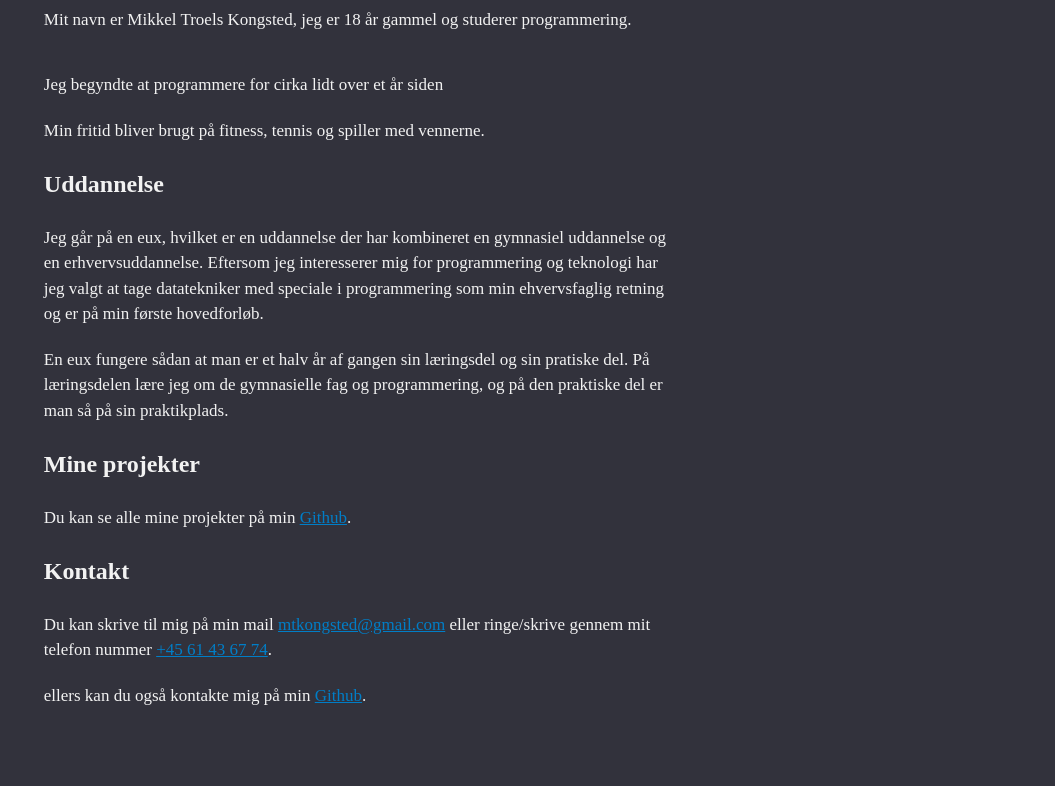
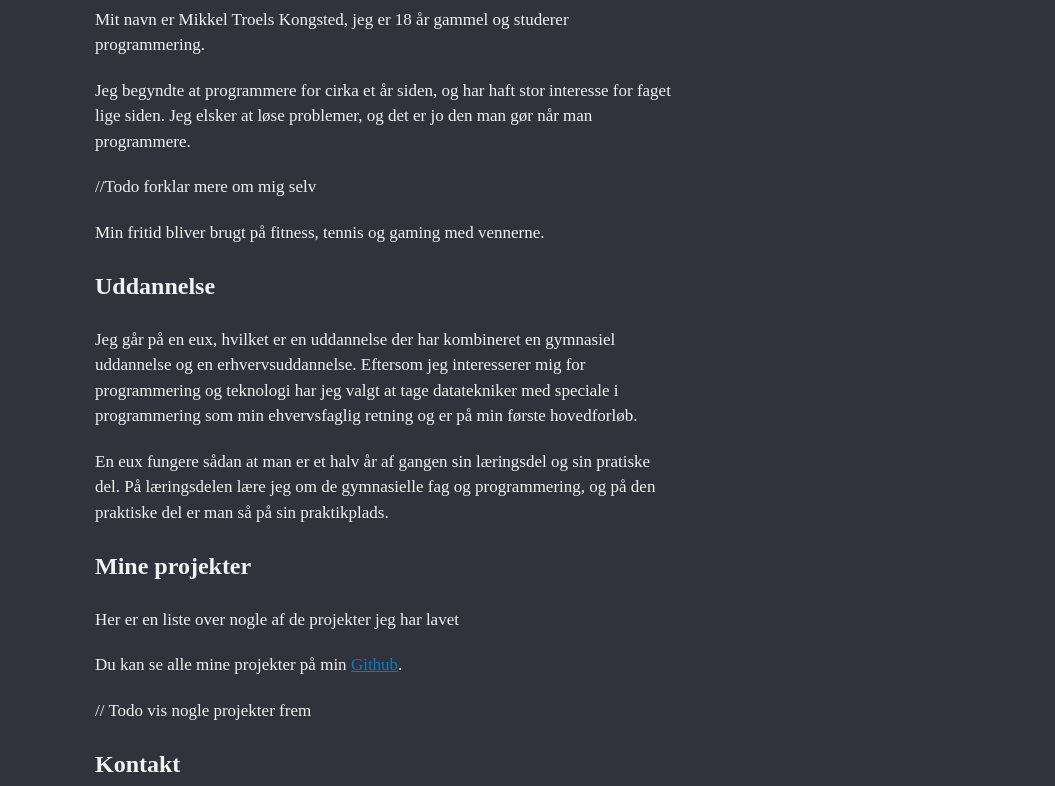
Before and after one commit to mtkonge/personal-page, a plain HTML site: page index.html in a window 1280 px wide. Shown: the part 125-911 px from the top of the page, without its empty margins (225-1280 px from the left). Before the commit the page ends 843 px from the top, so only its background shows below. Drawn offline with Linux system fonts and the light colour scheme.

Commit message:
wrote a few more lines

```diff
--- a/index.html
+++ b/index.html
@@ -25,13 +25,13 @@
             Mit navn er Mikkel Troels Kongsted, jeg er 18 år gammel og studerer programmering.
         </p>
         <p>
-
+            Jeg begyndte at programmere for cirka et år siden, og har haft stor interesse for faget lige siden. Jeg elsker at løse problemer, og det er jo den man gør når man programmere.
         </p>
         <p>
-            Jeg begyndte at programmere for cirka lidt over et år siden
+            //Todo forklar mere om mig selv
         </p>
         <p>
-            Min fritid bliver brugt på fitness, tennis og spiller med vennerne.
+            Min fritid bliver brugt på fitness, tennis og gaming med vennerne.
         </p>
         <h2>Uddannelse</h2>
         <p>
@@ -42,9 +42,15 @@
         </p>
         <h2>Mine projekter</h2>
         <p>
+            Her er en liste over nogle af de projekter jeg har lavet
+        </p>
+        <p>
             Du kan se alle mine projekter på min
             <a href="https://www.github.com/mtkonge">Github</a>.
 
+        </p>
+        <p>
+            // Todo vis nogle projekter frem
         </p>
         <h2>Kontakt</h2>
         <p>Du kan skrive til mig på min mail
--- a/style.css
+++ b/style.css
@@ -19,13 +19,13 @@ a:link {
 
 .maintext h2 {
     padding: 1%;
-    padding-left: 21%;
+    padding-left: 25%;
 }
 
 .maintext p {
     padding: 10px;
     font-size: 17px;
-    padding-left: 21%;
+    padding-left: 25%;
     padding-right: 30%;
 
 }
```
